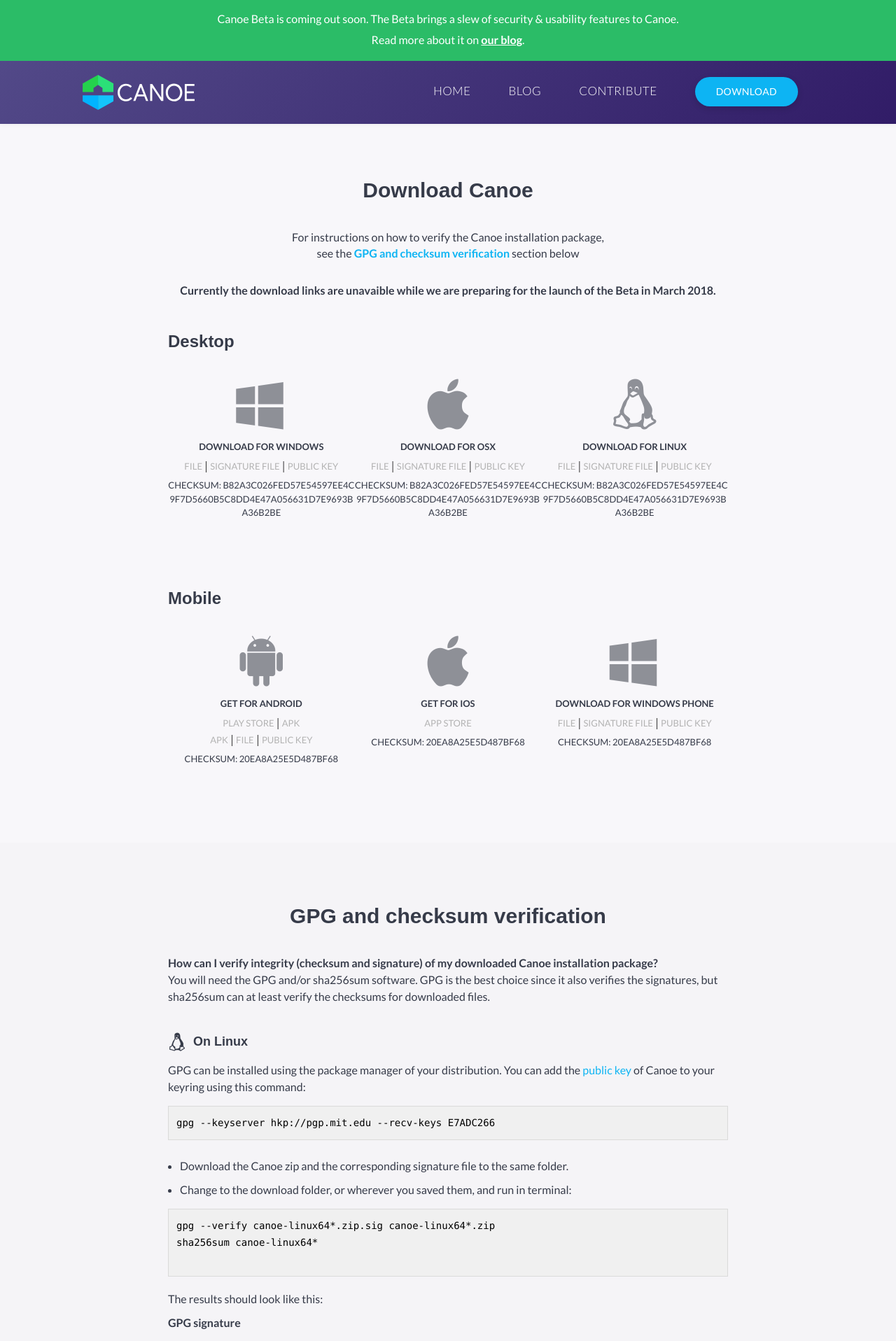
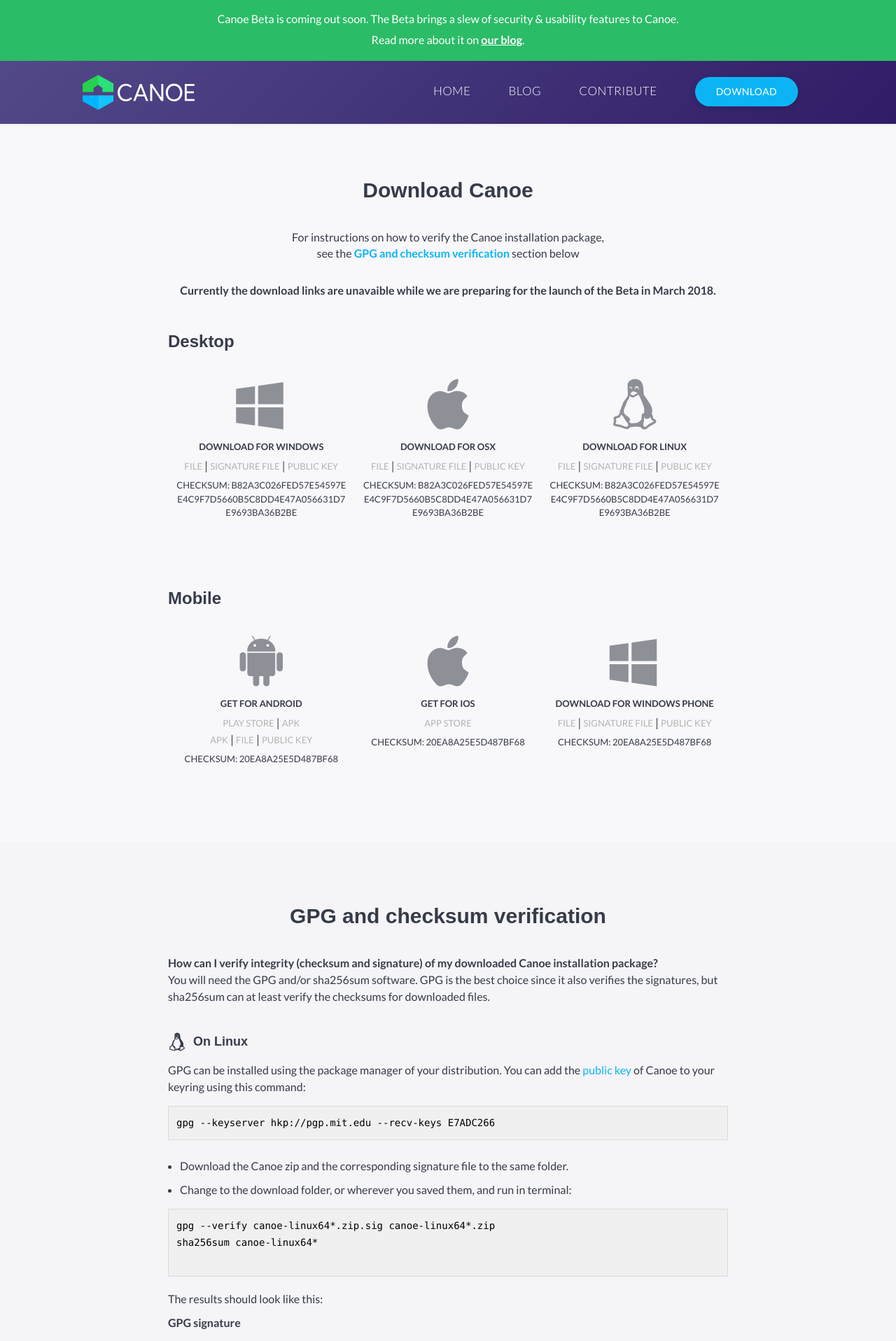
Before and after one commit to getcanoe/website, a Jekyll site: the page built from download/index.html, in a window 1280 px wide. Shown: the top 1916 px of the page at 70% size. Built offline with Jekyll 4.4.1, drawn with Linux system fonts in a browser that asks for light colours; some web fonts are replaced.

Commit message:
Fix checksums layout

```diff
--- a/Gemfile
+++ b/Gemfile
@@ -1,5 +1,5 @@
 source 'https://rubygems.org'
-ruby '2.3.1'
+ruby '2.5.0'
 gem 'bundler'
 gem 'jekyll'
 gem 'rack-jekyll'
--- a/_sass/page/_downloads.scss
+++ b/_sass/page/_downloads.scss
@@ -196,7 +196,7 @@
           word-break: break-word;
           word-wrap: break-word;
           word-break: break-all;
-          padding: 10px 0 0;
+          padding: 10px 10px 0 10px;
           line-height: 1.5;
         }
 
```
